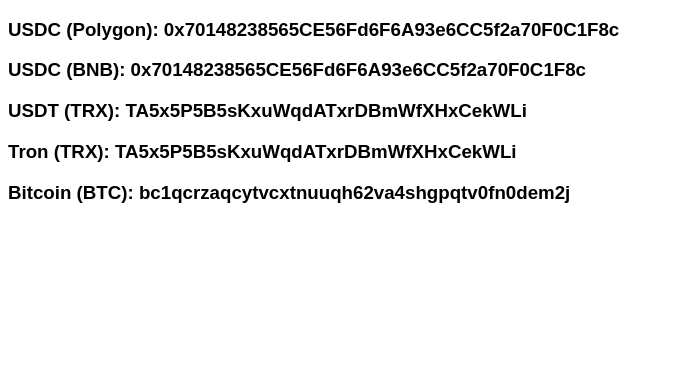
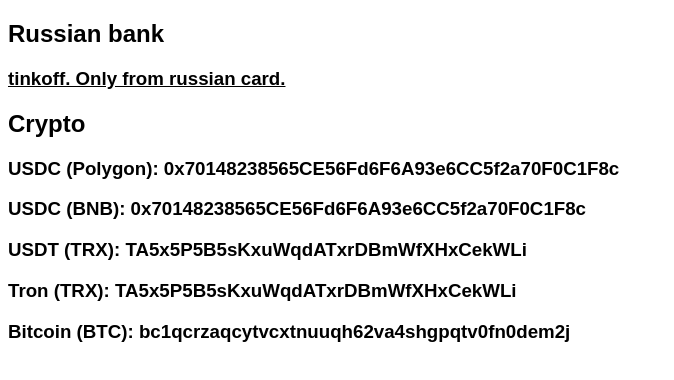
Before and after one commit to paymicro/paymicro.github.io, a plain HTML site: page index.html in a window 1280 px wide. Shown: the whole page, without its empty margins (0-674 px from the left). Drawn offline with Linux system fonts and the light colour scheme.

Commit message:
Update index.html

```diff
--- a/index.html
+++ b/index.html
@@ -9,6 +9,11 @@
       }
     </style>
     <title>Wheellog | Donate</title>
+    <h2>Russian bank</h2>
+    <h3>
+      <p><a href="https://www.tinkoff.ru/sl/6iw4b0ugfpC">tinkoff. Only from russian card.</a></p>
+    </h3>
+    <h2>Crypto</h2>
       <h3>
         <p><b>USDC (Polygon): </b>0x70148238565CE56Fd6F6A93e6CC5f2a70F0C1F8c</p>
         <p><b>USDC (BNB):     </b>0x70148238565CE56Fd6F6A93e6CC5f2a70F0C1F8c</p>
```
